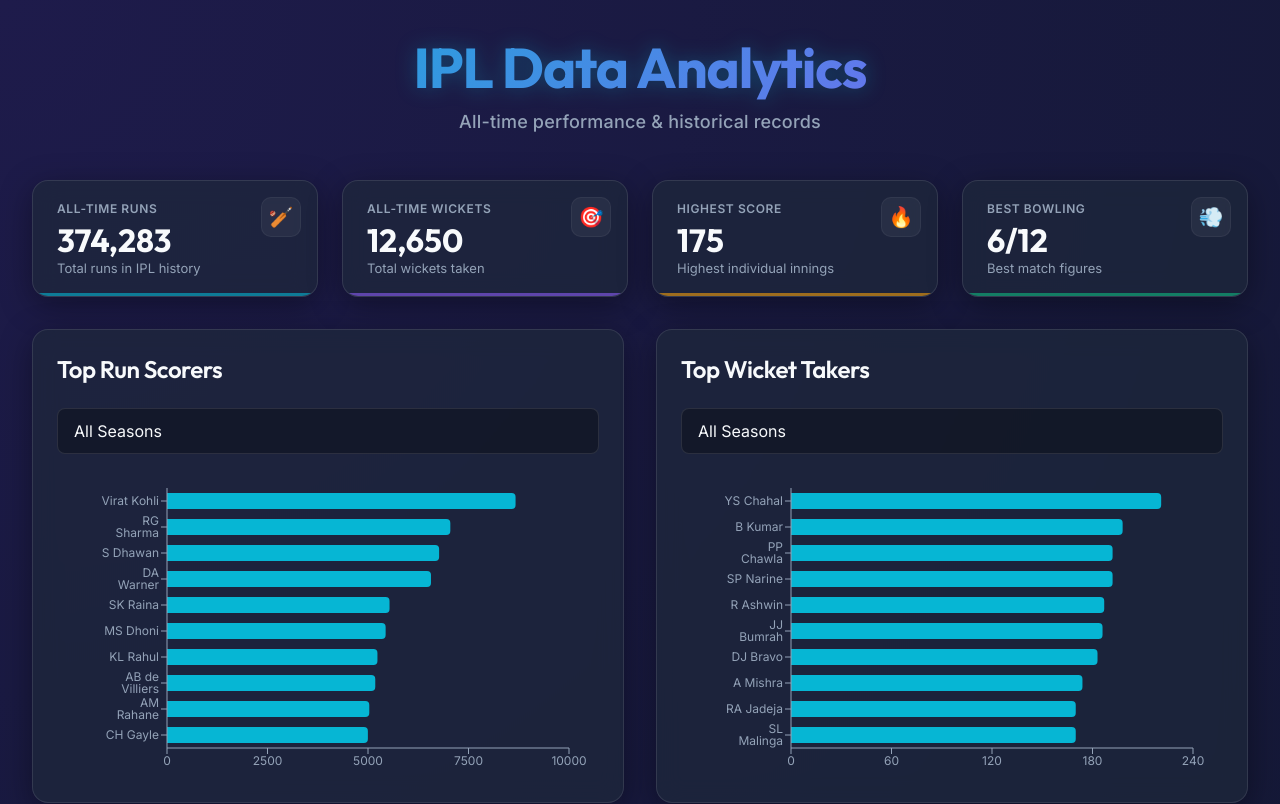
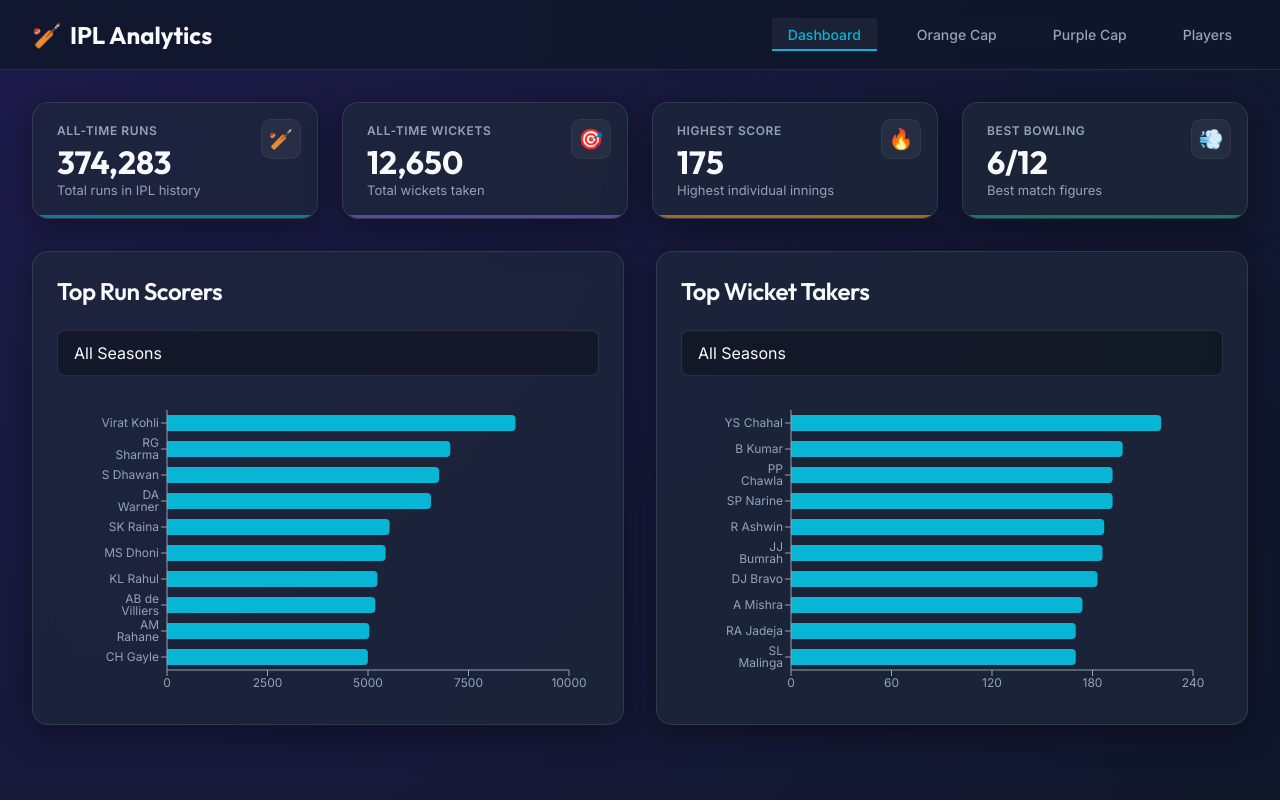
Before and after one commit to SohamOrSomethin/ipl-data-analysis, a React (Vite) app in the folder frontend/: page / in a window 1280 px wide. Shown: the top 804 px of the page. Built offline with nearby package versions, Linux system fonts and the light colour scheme.

Commit message:
navbar added

```diff
--- a/frontend/package.json
+++ b/frontend/package.json
@@ -13,6 +13,7 @@
     "axios": "^1.14.0",
     "react": "^19.2.4",
     "react-dom": "^19.2.4",
+    "react-router-dom": "^7.13.2",
     "recharts": "^3.8.1"
   },
   "devDependencies": {
--- a/frontend/src/App.jsx
+++ b/frontend/src/App.jsx
@@ -1,70 +1,27 @@
-import { useEffect, useState } from 'react'
-import axios from 'axios'
-import TopBatters from './pages/TopBatters'
-import TopBowlers from './pages/TopBowlers'
+import { BrowserRouter as Router, Routes, Route } from 'react-router-dom'
+import Dashboard from './pages/Dashboard'
 import OrangeCap from './pages/OrangeCap'
 import PurpleCap from './pages/PurpleCap'
-import StatCard from './components/StatCard'
+import Navbar from './components/Navbar'
+import ErrorBoundary from './components/ErrorBoundary'
 
 function App() {
-  const [records, setRecords] = useState({
-    total_runs: 0,
-    total_wickets: 0,
-    highest_score: 0,
-    best_bowling: "0/0"
-  })
-
-  useEffect(() => {
-    axios.get('/data/records.json')
-      .then(res => setRecords(res.data))
-      .catch(err => console.error("Error loading records:", err))
-  }, [])
-
   return (
-    <div className="dashboard-container">
-      <header className="app-header">
-        <h1 className="app-title">IPL Data Analytics</h1>
-        <p className="app-subtitle">All-time performance & historical records</p>
-      </header>
-
-      <div className="stats-grid">
-        <StatCard
-          title="All-Time Runs"
-          value={records.total_runs.toLocaleString()}
-          subtitle="Total runs in IPL history"
-          icon="🏏"
-          accentColor="var(--accent-cyan)"
-        />
-        <StatCard
-          title="All-Time Wickets"
-          value={records.total_wickets.toLocaleString()}
-          subtitle="Total wickets taken"
-          icon="🎯"
-          accentColor="var(--accent-purple)"
-        />
-        <StatCard
-          title="Highest Score"
-          value={records.highest_score}
-          subtitle="Highest individual innings"
-          icon="🔥"
-          accentColor="#f59e0b"
-        />
-        <StatCard
-          title="Best Bowling"
-          value={records.best_bowling}
-          subtitle="Best match figures"
-          icon="💨"
-          accentColor="#10b981"
-        />
+    <Router>
+      <div className="app-shell">
+        <Navbar />
+        <main className="dashboard-container">
+          <ErrorBoundary>
+            <Routes>
+              <Route path="/" element={<Dashboard />} />
+              <Route path="/orange-cap" element={<OrangeCap />} />
+              <Route path="/purple-cap" element={<PurpleCap />} />
+              <Route path="/players" element={<div className="glass-card"><h2>Player Analytics</h2><p>Coming Soon...</p></div>} />
+            </Routes>
+          </ErrorBoundary>
+        </main>
       </div>
-
-      <div className="grid-layout">
-        <TopBatters/>
-        <TopBowlers/>
-        <OrangeCap />
-        <PurpleCap />
-      </div>
-    </div>
+    </Router>
   )
 }
 
--- /dev/null
+++ b/frontend/src/components/ErrorBoundary.jsx
@@ -0,0 +1,40 @@
+import React from 'react';
+
+class ErrorBoundary extends React.Component {
+  constructor(props) {
+    super(props);
+    this.state = { hasError: false };
+  }
+
+  static getDerivedStateFromError(error) {
+    return { hasError: true };
+  }
+
+  componentDidCatch(error, errorInfo) {
+    console.error("Dashboard Error:", error, errorInfo);
+  }
+
+  render() {
+    if (this.state.hasError) {
+      return (
+        <div className="glass-card error-fallback">
+          <div className="error-icon">⚠️</div>
+          <h2 className="error-title">Data Load Error</h2>
+          <p className="error-message">
+            We couldn't load this section. This might be due to a missing data file or network issue.
+          </p>
+          <button
+            className="premium-button"
+            onClick={() => window.location.reload()}
+          >
+            Retry Dashboard
+          </button>
+        </div>
+      );
+    }
+
+    return this.props.children;
+  }
+}
+
+export default ErrorBoundary;
--- /dev/null
+++ b/frontend/src/components/LoadingSpinner.jsx
@@ -0,0 +1,13 @@
+export default function LoadingSpinner() {
+  return (
+    <div className="spinner-container">
+      <div className="spinner">
+        <div className="spinner-ring"></div>
+        <div className="spinner-ring"></div>
+        <div className="spinner-ring"></div>
+        <div className="spinner-core">🏏</div>
+      </div>
+      <p className="loading-text">Fetching match data...</p>
+    </div>
+  );
+}
--- /dev/null
+++ b/frontend/src/components/Navbar.jsx
@@ -0,0 +1,41 @@
+import { NavLink } from 'react-router-dom';
+
+export default function Navbar() {
+  return (
+    <nav className="glass-nav">
+      <div className="nav-container">
+        <NavLink to="/" className="nav-logo">
+          <span className="logo-icon">🏏</span>
+          IPL Analytics
+        </NavLink>
+        <div className="nav-links">
+          <NavLink
+            to="/"
+            className={({ isActive }) => `nav-item ${isActive ? 'active' : ''}`}
+            end
+          >
+            Dashboard
+          </NavLink>
+          <NavLink
+            to="/orange-cap"
+            className={({ isActive }) => `nav-item ${isActive ? 'active' : ''}`}
+          >
+            Orange Cap
+          </NavLink>
+          <NavLink
+            to="/purple-cap"
+            className={({ isActive }) => `nav-item ${isActive ? 'active' : ''}`}
+          >
+            Purple Cap
+          </NavLink>
+          <NavLink
+            to="/players"
+            className={({ isActive }) => `nav-item ${isActive ? 'active' : ''}`}
+          >
+            Players
+          </NavLink>
+        </div>
+      </div>
+    </nav>
+  );
+}
--- a/frontend/src/index.css
+++ b/frontend/src/index.css
@@ -9,6 +9,7 @@
   --accent-purple: #8b5cf6;
   --border-color: rgba(255, 255, 255, 0.1);
   --glass-shadow: 0 8px 32px 0 rgba(0, 0, 0, 0.37);
+  --nav-height: 70px;
 
   --font-sans: 'Inter', system-ui, sans-serif;
   --font-heading: 'Outfit', system-ui, sans-serif;
@@ -284,8 +285,138 @@
   animation: slideUp 0.5s ease-out backwards;
 }
 
-/* Stagger animations for cards */
-.stat-card:nth-child(1) { animation-delay: 0.1s; }
-.stat-card:nth-child(2) { animation-delay: 0.2s; }
-.stat-card:nth-child(3) { animation-delay: 0.3s; }
-.stat-card:nth-child(4) { animation-delay: 0.4s; }
+/* Navbar */
+.glass-nav {
+  position: sticky;
+  top: 0;
+  z-index: 1000;
+  height: var(--nav-height);
+  background: rgba(15, 23, 42, 0.8);
+  backdrop-filter: blur(12px);
+  -webkit-backdrop-filter: blur(12px);
+  border-bottom: 1px solid var(--border-color);
+  margin-bottom: 2rem;
+}
+
+.nav-container {
+  max-width: 1400px;
+  margin: 0 auto;
+  height: 100%;
+  display: flex;
+  align-items: center;
+  justify-content: space-between;
+  padding: 0 2rem;
+}
+
+.nav-logo {
+  font-family: var(--font-heading);
+  font-size: 1.5rem;
+  font-weight: 700;
+  color: var(--text-main);
+  text-decoration: none;
+  display: flex;
+  align-items: center;
+  gap: 0.5rem;
+}
+
+.nav-links {
+  display: flex;
+  gap: 1.5rem;
+}
+
+.nav-item {
+  color: var(--text-muted);
+  text-decoration: none;
+  font-weight: 500;
+  font-size: 0.875rem;
+  padding: 0.5rem 1rem;
+  border-radius: 8px;
+  transition: all 0.2s ease;
+}
+
+.nav-item:hover, .nav-item.active {
+  color: var(--text-main);
+  background: rgba(255, 255, 255, 0.05);
+}
+
+.nav-item.active {
+  color: var(--accent-cyan);
+  box-shadow: inset 0 -2px 0 var(--accent-cyan);
+  border-radius: 0;
+}
+
+/* Spinner */
+.spinner-container {
+  display: flex;
+  flex-direction: column;
+  align-items: center;
+  justify-content: center;
+  padding: 3rem;
+  gap: 1.5rem;
+}
+
+.spinner {
+  position: relative;
+  width: 60px;
+  height: 60px;
+}
+
+.spinner-ring {
+  position: absolute;
+  width: 100%;
+  height: 100%;
+  border: 4px solid transparent;
+  border-top-color: var(--accent-cyan);
+  border-radius: 50%;
+  animation: spin 1.2s cubic-bezier(0.5, 0, 0.5, 1) infinite;
+}
+
+.spinner-ring:nth-child(1) { animation-delay: -0.45s; }
+.spinner-ring:nth-child(2) { animation-delay: -0.3s; }
+.spinner-ring:nth-child(3) { animation-delay: -0.15s; }
+
+.spinner-core {
+  position: absolute;
+  top: 50%;
+  left: 50%;
+  transform: translate(-50%, -50%);
+  font-size: 1.5rem;
+}
+
+.loading-text {
+  color: var(--text-muted);
+  font-size: 0.875rem;
+  font-weight: 500;
+  letter-spacing: 0.05em;
+  text-transform: uppercase;
+}
+
+@keyframes spin {
+  0% { transform: rotate(0deg); }
+  100% { transform: rotate(360deg); }
+}
+
+/* Error UI */
+.error-fallback {
+  text-align: center;
+  padding: 3rem !important;
+  max-width: 500px;
+  margin: 2rem auto;
+}
+
+.error-icon { font-size: 3rem; margin-bottom: 1rem; }
+.error-title { color: #f87171; margin-bottom: 1rem; }
+.error-message { color: var(--text-muted); margin-bottom: 2rem; }
+
+.premium-button {
+  background: var(--accent-cyan);
+  color: #0f172a;
+  border: none;
+  padding: 0.75rem 1.5rem;
+  border-radius: 8px;
+  font-weight: 600;
+  cursor: pointer;
+  transition: transform 0.2s ease;
+}
+
+.premium-button:hover { transform: scale(1.05); }
--- /dev/null
+++ b/frontend/src/pages/Dashboard.jsx
@@ -0,0 +1,60 @@
+import { useEffect, useState } from 'react'
+import axios from 'axios'
+import TopBatters from './TopBatters'
+import TopBowlers from './TopBowlers'
+import StatCard from '../components/StatCard'
+
+export default function Dashboard() {
+  const [records, setRecords] = useState({
+    total_runs: 0,
+    total_wickets: 0,
+    highest_score: 0,
+    best_bowling: "0/0"
+  })
+
+  useEffect(() => {
+    axios.get('/data/records.json')
+      .then(res => setRecords(res.data))
+      .catch(err => console.error("Error loading records:", err))
+  }, [])
+
+  return (
+    <>
+      <div className="stats-grid">
+        <StatCard
+          title="All-Time Runs"
+          value={records.total_runs.toLocaleString()}
+          subtitle="Total runs in IPL history"
+          icon="🏏"
+          accentColor="var(--accent-cyan)"
+        />
+        <StatCard
+          title="All-Time Wickets"
+          value={records.total_wickets.toLocaleString()}
+          subtitle="Total wickets taken"
+          icon="🎯"
+          accentColor="var(--accent-purple)"
+        />
+        <StatCard
+          title="Highest Score"
+          value={records.highest_score}
+          subtitle="Highest individual innings"
+          icon="🔥"
+          accentColor="#f59e0b"
+        />
+        <StatCard
+          title="Best Bowling"
+          value={records.best_bowling}
+          subtitle="Best match figures"
+          icon="💨"
+          accentColor="#10b981"
+        />
+      </div>
+
+      <div className="grid-layout">
+        <TopBatters/>
+        <TopBowlers/>
+      </div>
+    </>
+  )
+}
```
Also changed, not shown: frontend/src/pages/TopBatters.jsx (+6 -3 lines), frontend/src/pages/TopBowlers.jsx (+6 -3 lines), 2 other files (tests, documents, lock files or other folders).
